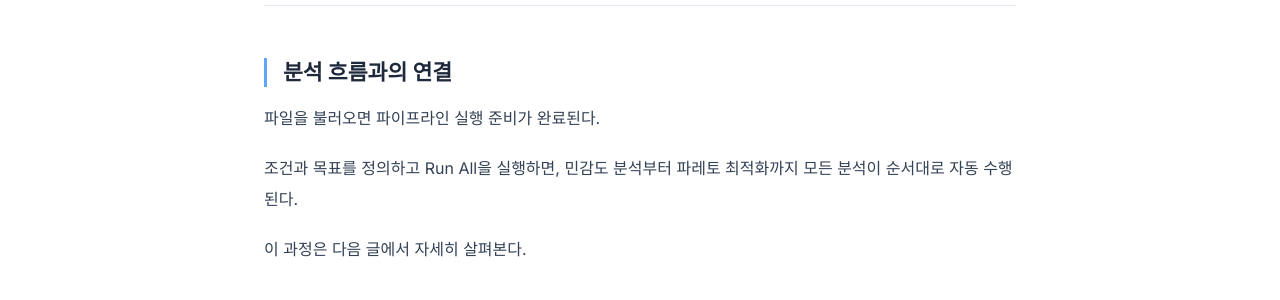
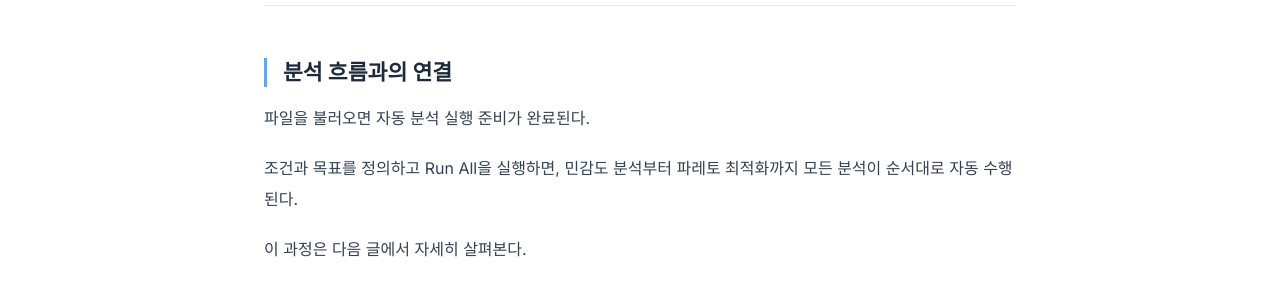
Before and after one commit to VerusLab-KR/Homepage, a Jekyll site: the page built from _posts/2026-05-05-valentis-data-transposition.md, in a window 1280 px wide and 900 px high, scrolled down 2611 px. Shown: the part 152-452 px from the top of the window. Built offline with Jekyll 4.4.1, drawn with Linux system fonts in a browser that asks for light colours.

Commit message:
Update valentis-data-transposition: rephrase 분석 흐름과의 연결 section
Co-Authored-By: Claude Opus 4.7 <noreply@anthropic.com>

```diff
--- a/_posts/2026-05-05-valentis-data-transposition.md
+++ b/_posts/2026-05-05-valentis-data-transposition.md
@@ -96,7 +96,7 @@ Output 파라미터는 `{원본파일명}_Output.csv`로 각각 분리되어 저
 
 ## 분석 흐름과의 연결
 
-파일을 불러오면 파이프라인 실행 준비가 완료된다.
+파일을 불러오면 자동 분석 실행 준비가 완료된다.
 
 조건과 목표를 정의하고 Run All을 실행하면, 민감도 분석부터 파레토 최적화까지 모든 분석이 순서대로 자동 수행된다.
 
```
